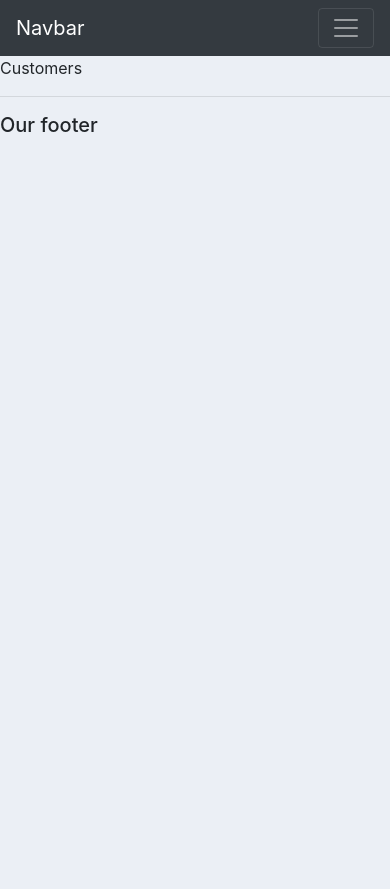
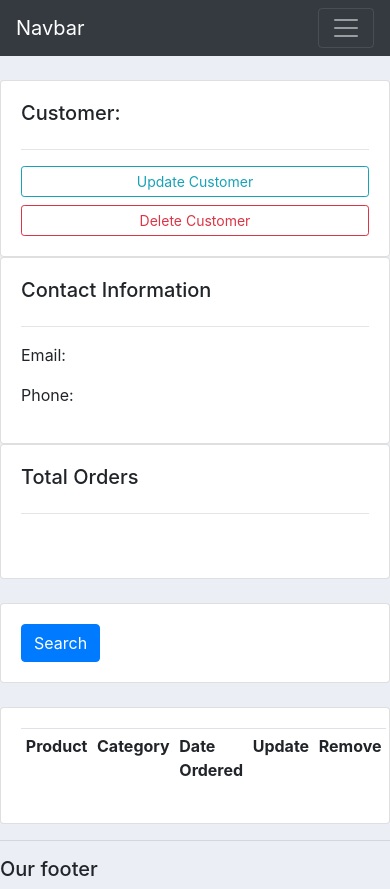
Before and after one commit to justynajanczy/pcl-case-work-3, a Django app: page /customers/ in a window 390 px wide. Before the commit the page ends 132 px from the top, so only its background shows below. Run offline with Django 4.2, Linux system fonts and the light colour scheme; lists and menus that the app fills with data are empty.

Commit message:
added architecture for css and more frontend modifications

```diff
--- /dev/null
+++ b/static/css/main.css
@@ -0,0 +1,12 @@
+body{
+    background-color: #ebeff5;
+}
+#total-orders{
+    background-color: #4cb4c7;
+}
+#orders-delivered{
+    background-color: #7abecc;
+}
+#orders-pending{
+    background-color: #7CD1C0;
+}
--- a/web_project/settings.py
+++ b/web_project/settings.py
@@ -11,6 +11,7 @@ https://docs.djangoproject.com/en/4.2/ref/settings/
 """
 
 from pathlib import Path
+import os
 
 # Build paths inside the project like this: BASE_DIR / 'subdir'.
 BASE_DIR = Path(__file__).resolve().parent.parent
@@ -118,6 +119,10 @@ USE_TZ = True
 
 STATIC_URL = 'static/'
 
+STATICFILES_DIRS = [
+    os.path.join(BASE_DIR, 'static')
+]
+
 # Default primary key field type
 # https://docs.djangoproject.com/en/4.2/ref/settings/#default-auto-field
 
--- a/web_project/templates/web_project/customers.html
+++ b/web_project/templates/web_project/customers.html
@@ -2,5 +2,62 @@
 
 {% block content %}
 
-<p>Customers</p>
+<br>
+<div class="row">
+    <div class="col-md">
+        <div class="card card-body">
+            <h5>Customer:</h5>
+            <hr>
+            <a class="btn btn-outline-info btn-sm btn-block" href="">Update Customer</a>
+            <a class="btn btn-outline-danger btn-sm btn-block" href="">Delete Customer</a>
+        </div>
+    </div>
+
+    <div class="col-md">
+        <div class="card card-body">
+            <h5>Contact Information</h5>
+            <hr>
+            <p>Email: </p>
+            <p>Phone: </p>
+        </div>
+    </div>
+
+
+    <div class="col-md">
+        <div class="card card-body">
+            <h5>Total Orders</h5>
+            <hr>
+            <h1 style="text-align: center; padding: 10px"></h1>
+        </div>
+    </div>
+</div>
+
+<br>
+<div class="row">
+    <div class="col">
+        <div class="card card-body">
+            <form method="get">
+                <button class="btn btn-primary" type="submit">Search</button>
+            </form>
+        </div>
+    </div>
+</div>
+
+<br>
+<div class="row">
+    <div class="col-md">
+        <div class="card card-body">
+            <table class="table table-sm">
+                <tr>
+                    <th>Product</th>
+                    <th>Category</th>
+                    <th>Date Ordered</th>
+                    <th>Update</th>
+                    <th>Remove</th>
+                </tr>
+            </table>
+        </div>
+    </div>
+</div>
+
 {% endblock %}
--- a/web_project/templates/web_project/dashboard.html
+++ b/web_project/templates/web_project/dashboard.html
@@ -1,12 +1,12 @@
 {% extends 'web_project/main.html' %}
-{% include 'web_project/status.html' %}
-
 
 {% block content %}
 
+{% include 'web_project/status.html' %}
+
 <br>
     <div class="row">
-        <div class="col-md-7">
+        <div class="col-md">
             <h5>LAST 5 ORDERS</h5>
             <hr>
             <div class="card card-body">
--- a/web_project/templates/web_project/main.html
+++ b/web_project/templates/web_project/main.html
@@ -1,24 +1,11 @@
+{% load static %}
+
 <!DOCTYPE html>
 <html>
     <head>
         <title>CRM</title>
         <link rel="stylesheet" href="https://cdn.jsdelivr.net/npm/bootstrap@4.4.1/dist/css/bootstrap.min.css" integrity="sha384-Vkoo8x4CGsO3+Hhxv8T/Q5PaXtkKtu6ug5TOeNV6gBiFeWPGFN9MuhOf23Q9Ifjh" crossorigin="anonymous">
-
-        <style>
-
-            body{
-                background-color: #ebeff5;
-            }
-            #total-orders{
-                background-color: #4cb4c7;
-            }
-            #orders-delivered{
-                background-color: #7abecc;
-            }
-            #orders-pending{
-                background-color: #7CD1C0;
-            }
-        </style>
+        <link rel="stylesheet" type="text/css" href="{% static '/css/main.css' %}">
     </head>
     <body>
 
```
